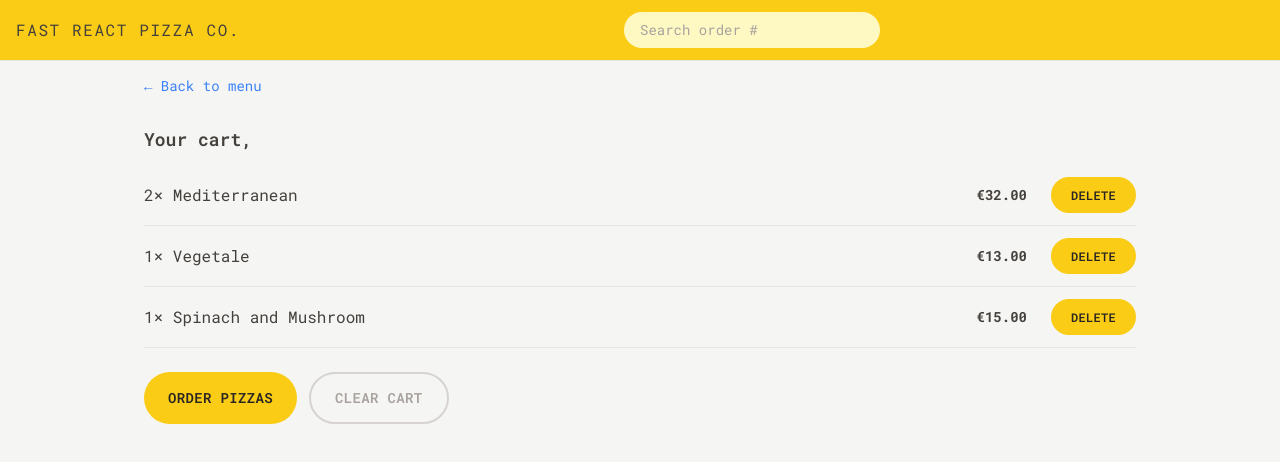
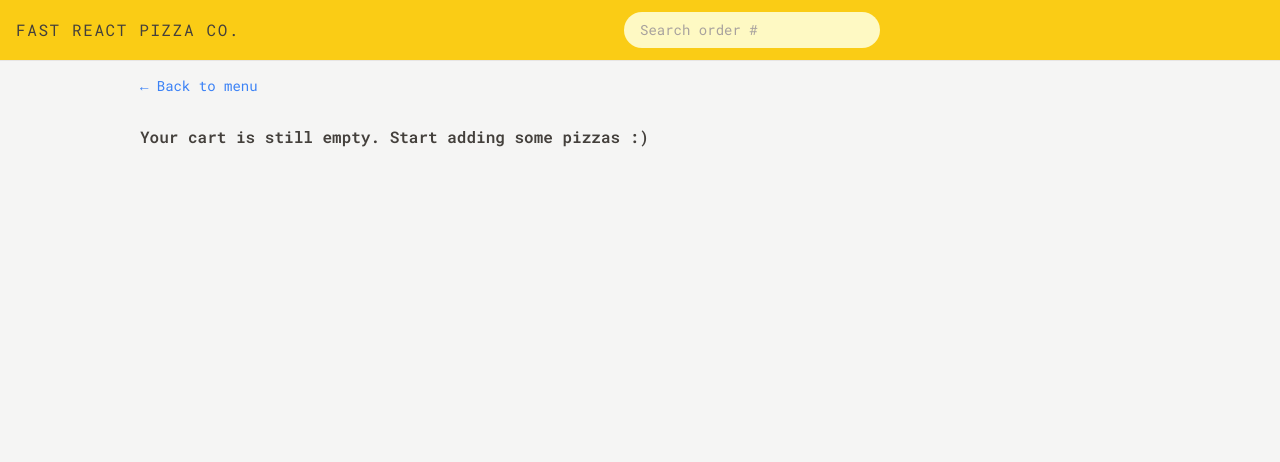
Before and after one commit to devalmazbek/react-fast-pizza, a React (Vite) app: page /cart in a window 1280 px wide. Shown: the top 462 px of the page. Built offline with nearby package versions, Linux system fonts and the light colour scheme.

Commit message:
implementation: delete cart

```diff
--- a/src/features/cart/Cart.jsx
+++ b/src/features/cart/Cart.jsx
@@ -1,39 +1,49 @@
-import { Link } from 'react-router-dom';
-import { useSelector } from 'react-redux';
+import { useSelector, useDispatch } from 'react-redux';
 
 import CartItem from "./CartItem"
 
+import EmptyCart from './EmptyCart'
 import LinkButton from '../../ui/LinkButton';
 import Button from '../../ui/Button';
 
-const fakeCart = [
-  {
-    pizzaId: 12,
-    name: 'Mediterranean',
-    quantity: 2,
-    unitPrice: 16,
-    totalPrice: 32,
-  },
-  {
-    pizzaId: 6,
-    name: 'Vegetale',
-    quantity: 1,
-    unitPrice: 13,
-    totalPrice: 13,
-  },
-  {
-    pizzaId: 11,
-    name: 'Spinach and Mushroom',
-    quantity: 1,
-    unitPrice: 15,
-    totalPrice: 15,
-  },
-];
+import { getUsername } from '../users/userSlice';
+import { clearCart, getCart } from './cartSlice';
+
+// const fakeCart = [
+//   {
+//     pizzaId: 12,
+//     name: 'Mediterranean',
+//     quantity: 2,
+//     unitPrice: 16,
+//     totalPrice: 32,
+//   },
+//   {
+//     pizzaId: 6,
+//     name: 'Vegetale',
+//     quantity: 1,
+//     unitPrice: 13,
+//     totalPrice: 13,
+//   },
+//   {
+//     pizzaId: 11,
+//     name: 'Spinach and Mushroom',
+//     quantity: 1,
+//     unitPrice: 15,
+//     totalPrice: 15,
+//   },
+// ];
 
 function Cart() {
-  const cart = fakeCart;
+  const cart = useSelector(getCart);
+  const username = useSelector(getUsername);
 
-  const username = useSelector((state) => state.user.username);
+  const dispatch = useDispatch();
+
+  function handleClearCart() {
+    dispatch(clearCart());
+  }
+
+  if(!cart.length) return <EmptyCart />
 
   return (
     <div className="px-4 py-3">
@@ -46,7 +56,7 @@ function Cart() {
 
       <div className='space-x-3'>
         <Button to="/order/new" type="primary">Order pizzas</Button>
-        <Button type="secondary">Clear cart</Button>
+        <Button type="secondary" onClick={handleClearCart}>Clear cart</Button>
       </div>
     </div>
   );
--- a/src/features/cart/CartItem.jsx
+++ b/src/features/cart/CartItem.jsx
@@ -1,6 +1,6 @@
-import Button from "../../ui/Button";
+import DeleteItem from "./DeleteItem";
+import { formatCurrency } from "../../utils/helpers";
 
-import { formatCurrency } from "../../utils/helpers";
 
 function CartItem({ item }) {
     const { pizzaId, name, quantity, totalPrice } = item;
@@ -12,7 +12,7 @@ function CartItem({ item }) {
       </p>
       <div className="flex items-center justify-between sm:gap-6">
         <p className="text-sm font-bold">{formatCurrency(totalPrice)}</p>
-        <Button type="small">Delete</Button>
+        <DeleteItem pizzaId={pizzaId}/>
       </div>
     </li>
     );
--- /dev/null
+++ b/src/features/cart/DeleteItem.jsx
@@ -0,0 +1,17 @@
+import React from 'react'
+import { useDispatch } from 'react-redux';
+
+import Button from '../../ui/Button'
+
+import { deleteItem } from './cartSlice';
+
+
+export default function DeleteItem({pizzaId}) {
+  const dispatch = useDispatch();
+
+  function handleRemoveCartItem(id) {
+    dispatch(deleteItem(id))
+  }
+
+  return <Button type="small" onClick={() => handleRemoveCartItem(pizzaId)}>Delete</Button>
+}
--- a/src/features/cart/EmptyCart.jsx
+++ b/src/features/cart/EmptyCart.jsx
@@ -1,11 +1,11 @@
-import { Link } from 'react-router-dom';
+import LinkButton from '../../ui/LinkButton';
 
 function EmptyCart() {
   return (
-    <div>
-      <Link to="/menu">&larr; Back to menu</Link>
+    <div className='p-3'>
+      <LinkButton to="/menu">&larr; Back to menu</LinkButton>
 
-      <p>Your cart is still empty. Start adding some pizzas :)</p>
+      <p className='font-semibold mt-7'>Your cart is still empty. Start adding some pizzas :)</p>
     </div>
   );
 }
--- a/src/features/cart/cartSlice.js
+++ b/src/features/cart/cartSlice.js
@@ -33,10 +33,14 @@ const cartSlice = createSlice({
     }
 });
 
+export const getCart = (state) => state.cart.cart;
+
 export const getTotalQuantity = (state) => state.cart.cart.reduce((sum, item) => sum + item.quantity, 0);
 
 export const getTotalPrice = (state) => state.cart.cart.reduce((sum, item) => sum + item.totalPrice, 0);
 
+export const getCurrentQuantityById = (id) => (state) => state.cart.cart.find((item) => item.pizzaId === id)?.quantity ?? 0;
+
 export const {addItem, deleteItem, increaseQuantity, decreaseQuantity, clearCart} = cartSlice.actions;
 
 export default cartSlice.reducer;
--- a/src/features/menu/MenuItem.jsx
+++ b/src/features/menu/MenuItem.jsx
@@ -1,14 +1,18 @@
-import { useDispatch } from "react-redux";
+import { useDispatch, useSelector } from "react-redux";
 
 import Button from "./../../ui/Button"
+import DeleteItem from "../cart/DeleteItem";
 
 import { formatCurrency } from "../../utils/helpers";
-import { addItem } from "../cart/cartSlice";
+import { addItem, getCurrentQuantityById } from "../cart/cartSlice";
 
 function MenuItem({ pizza }) {
     const dispatch = useDispatch();
+    const { id, name, unitPrice, ingredients, soldOut, imageUrl } = pizza;
+    const currentQuantity = useSelector(getCurrentQuantityById(id));
+    const isInCart = currentQuantity > 0;
 
-    const { id, name, unitPrice, ingredients, soldOut, imageUrl } = pizza;
+    console.log(currentQuantity);
 
     function handleAddTocart() {
       const newItem = {
@@ -43,8 +47,8 @@ function MenuItem({ pizza }) {
               Sold out
             </p>
           )}
-
-         { !soldOut && <Button type="small" onClick={handleAddTocart}>Add to cart</Button> }
+          { isInCart && <DeleteItem pizzaId={id}/> }
+         { !soldOut && !isInCart && <Button type="small" onClick={handleAddTocart}>Add to cart</Button> }
         </div>
       </div>
     </li>
--- a/src/features/users/userSlice.js
+++ b/src/features/users/userSlice.js
@@ -39,6 +39,7 @@ const userSlice = createSlice({
   }
 });
 
+export const getUsername = state => state.user.username;
 
 export const { updateName } = userSlice.actions;
 
```
